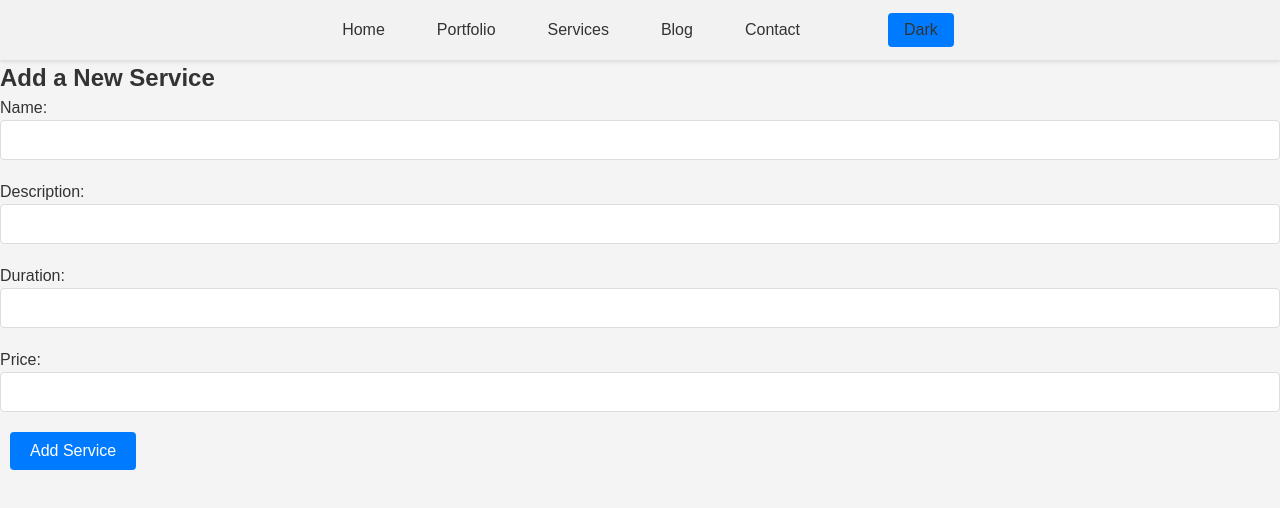
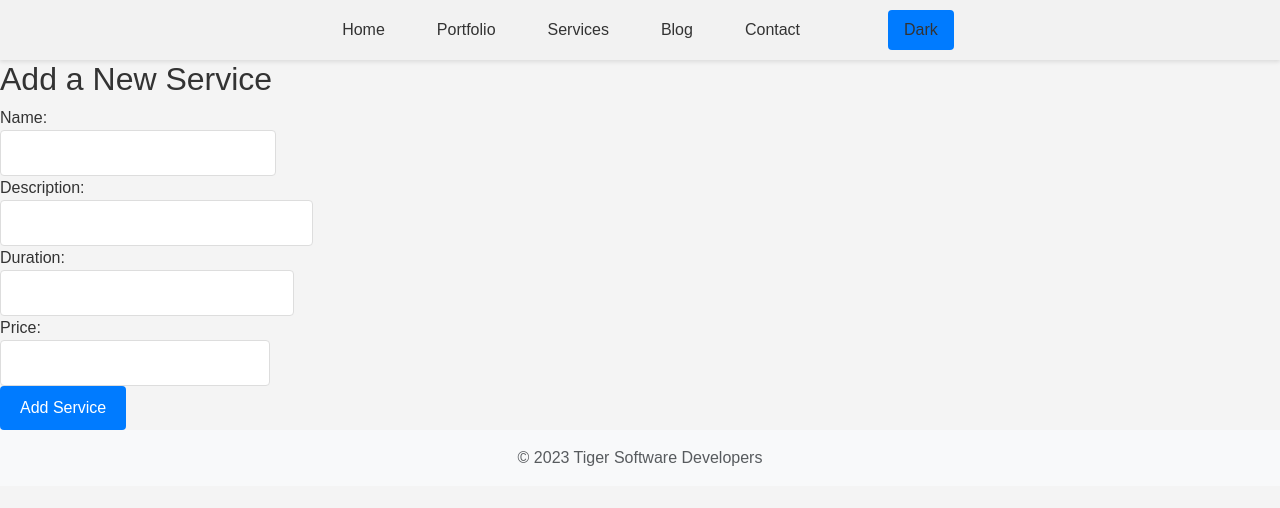
Before and after one commit to Vimaser/tiger-software-developers, a React (Create React App) app: page /createservices in a window 1280 px wide. Shown: the top 508 px of the page. Built offline with nearby package versions, Linux system fonts and the light colour scheme; no server answers.

Commit message:
added a footer

```diff
--- a/src/App.js
+++ b/src/App.js
@@ -23,6 +23,7 @@ import {
   DeletePortfolio,
   CreatePortfolio,
   DeleteServices,
+  Footer,
   CreateServices,
   Header } from "./components";
   import './App.css';
@@ -53,6 +54,7 @@ function App() {
         <Route path="/createportfolio" element={<CreatePortfolio />} />
         <Route path="/createservices" element={<CreateServices />} />
       </Routes>
+      <Footer />
     </ Router>
   );
 }
--- /dev/null
+++ b/src/components/Footer.js
@@ -0,0 +1,14 @@
+import React from "react";
+import "bootstrap/dist/css/bootstrap.min.css";
+
+const Footer = () => {
+    return (
+        <footer className="footer bg-light text-center p-3">
+            <div className="container">
+                <span className="text-muted">© 2023 Tiger Software Developers</span>
+            </div>
+        </footer>
+    );
+};
+
+export default Footer;
--- a/src/components/index.js
+++ b/src/components/index.js
@@ -17,3 +17,4 @@ export { default as DeleteServices } from "./DeleteServices";
 export { default as CreatePortfolio } from "./CreatePortfolio";
 export { default as CreateServices } from "./CreateServices";
 export { default as Header } from "./Header";
+export { default as Footer } from "./Footer";
```
